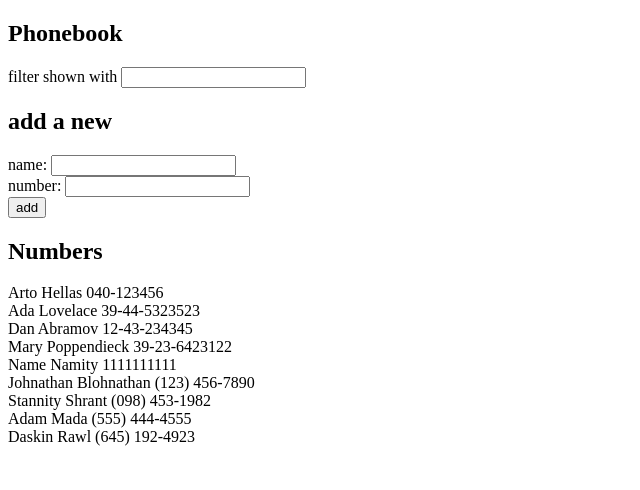
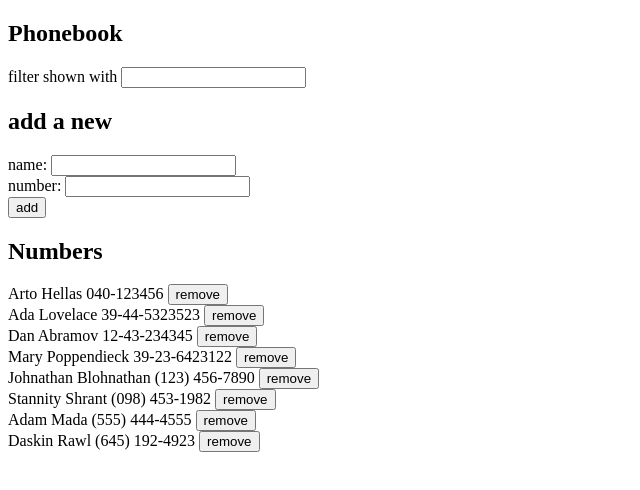
Before and after one commit to Brendon-K/fullstackopen, a React (Vite) app in the folder part2/phonebook/: page / in a window 1280 px wide. Shown: the top 490 px of the page, without its empty margins (0-640 px from the left). Built offline with nearby package versions, Linux system fonts and the light colour scheme; data requests are answered from the project's data file.

Commit message:
finished 2.14

```diff
--- a/part2/phonebook/db.json
+++ b/part2/phonebook/db.json
@@ -4,46 +4,40 @@
       "name": "Arto Hellas",
       "number": "040-123456",
       "match": true,
-      "id": 1
+      "id": "1"
     },
     {
       "name": "Ada Lovelace",
       "number": "39-44-5323523",
       "match": true,
-      "id": 2
+      "id": "2"
     },
     {
       "name": "Dan Abramov",
       "number": "12-43-234345",
       "match": true,
-      "id": 3
+      "id": "3"
     },
     {
       "name": "Mary Poppendieck",
       "number": "39-23-6423122",
       "match": true,
-      "id": 4
+      "id": "4"
     },
     {
-      "id": 5,
-      "name": "Name Namity",
-      "number": "1111111111",
-      "match": true
-    },
-    {
-      "id": 6,
+      "id": "6",
       "name": "Johnathan Blohnathan",
       "number": "(123) 456-7890",
       "match": true
     },
     {
-      "id": 7,
+      "id": "7",
       "name": "Stannity Shrant",
       "number": "(098) 453-1982",
       "match": true
     },
     {
-      "id": 8,
+      "id": "8",
       "name": "Adam Mada",
       "number": "(555) 444-4555",
       "match": true
--- a/part2/phonebook/src/App.jsx
+++ b/part2/phonebook/src/App.jsx
@@ -62,6 +62,15 @@ const App = () => {
     }
   }
 
+  // remove a person from the list
+  const removePerson = (id) => {
+    personService
+      .remove(id)
+      .then(response => {
+        setPersons(persons.filter(person => person.id !== id))
+      })
+  }
+
   const handleNameChange = (event) => {
     setNewName(event.target.value)
   }
@@ -110,6 +119,7 @@ const App = () => {
             key={person.id}
             name={person.name}
             number={person.number}
+            remove={() => removePerson(person.id)}
           />
         )}
       </div>
--- a/part2/phonebook/src/components/Persons.jsx
+++ b/part2/phonebook/src/components/Persons.jsx
@@ -1,7 +1,7 @@
-const Persons = ({name, number}) => {
+const Persons = ({name, number, remove}) => {
   return (
     <div>
-      {name} {number}
+      {name} {number} <button onClick={remove}>remove</button>
     </div>
   )
 }
--- a/part2/phonebook/src/services/persons.js
+++ b/part2/phonebook/src/services/persons.js
@@ -10,6 +10,10 @@ const create = newObject => {
   return axios.post(baseUrl, newObject)
 }
 
+const remove = id => {
+  return axios.delete(`${baseUrl}/${id}`)
+}
+
 export default {
-  getAll, create
+  getAll, create, remove
 }
```
Also changed, not shown: 1 other file (tests, documents, lock files or other folders).
